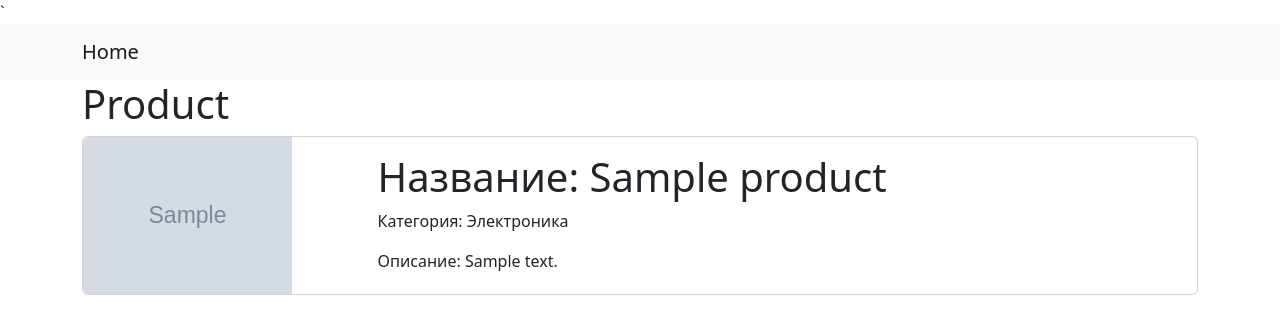
After one commit to Bandeguras/exam-8, a Django app: page /product/1/ in a window 1280 px wide. The commit adds this page. Shown: the top 334 px of the page. Run offline with Django 4.2, Linux system fonts and the light colour scheme; tables that the repository leaves empty hold one stand-in row (values such as "Sample post"); grey boxes marked "Sample" are stand-in pictures.

Commit message:
create detail view fix mistake create upload folder for product image

```diff
--- a/source/main/settings.py
+++ b/source/main/settings.py
@@ -122,3 +122,6 @@ STATIC_URL = 'static/'
 # https://docs.djangoproject.com/en/4.1/ref/settings/#default-auto-field
 
 DEFAULT_AUTO_FIELD = 'django.db.models.BigAutoField'
+
+MEDIA_ROOT = Path.joinpath(BASE_DIR, 'uploads')
+MEDIA_URL = '/media/'
--- a/source/main/urls.py
+++ b/source/main/urls.py
@@ -15,8 +15,10 @@ Including another URLconf
 """
 from django.contrib import admin
 from django.urls import path, include
+from django.conf import settings
+from django.conf.urls.static import static
 
 urlpatterns = [
     path('admin/', admin.site.urls),
     path('', include('webapp.urls')),
-]
+] + static(settings.MEDIA_URL, document_root=settings.MEDIA_ROOT)
--- a/source/webapp/models.py
+++ b/source/webapp/models.py
@@ -9,7 +9,7 @@ class Product(models.Model):
     name = models.CharField(max_length=30, verbose_name="Заголовок")
     category = models.CharField(max_length=30, choices=CATEGORY_CHOICES, verbose_name="Категория")
     description = models.TextField(max_length=3000, verbose_name="Описание", null=True, blank=True)
-    avatar = models.ImageField(blank=True, null=True, upload_to='user_avatar', verbose_name="Аватар")
+    avatar = models.ImageField(blank=True, null=True, upload_to='product_avatar', verbose_name="Аватар")
 
 
 class Review(models.Model):
--- a/source/webapp/templates/product/index.html
+++ b/source/webapp/templates/product/index.html
@@ -11,7 +11,7 @@
       <div class="col-sm-6">
         <div class="card">
           <div class="card-body" style="font-weight: bold">
-             <h2><a href="{% url 'webapp:product_index'  %}" style="text-decoration: none">{{ product.name }} </a></h2>
+             <h2><a href="{% url 'webapp:product' product.pk  %}" style="text-decoration: none">{{ product.name }} </a></h2>
             <p>{{ product.get_category_display }}</p>
               <a href=""></a>
           </div>
--- /dev/null
+++ b/source/webapp/templates/product/product_view.html
@@ -0,0 +1,34 @@
+{% extends 'base.html' %}
+
+{% block content %}
+    <h1>Product</h1>
+    <div class="card mb-3">
+        <div class="row g-0">
+            {% if product.avatar %}
+                <div class="col-md-3">
+                    <img src="{{ product.avatar.url }}" class="img-fluid rounded-start w-75">
+                </div>
+            {% endif %}
+            {% if not product.avatar %}
+            <div class="col-md-16">
+            {% else %}
+            <div class="col-md-9">
+            {% endif %}
+
+                <div class="card-body">
+                     <div class="d-flex">
+                         <h1>Название: {{ product.name }}</h1>
+                         <div class="ms-auto">
+{#                         <a href="{% url 'accounts:user_update_profile' %}" class= "btn btn-primary "><i class="bi bi-pencil mx-2" style="font-size:25px"></i></a>#}
+{#                         <a href="{% url 'accounts:user_change_password' %}" class= "btn btn-primary "><i class="bi bi-shield-fill-check mx-2" style="font-size:25px"></i></a>#}
+                         </div>
+                     </div>
+                    <p class="card-text">Категория: {{ product.get_category_display }}</p>
+                    <p class="card-text">Описание: {{ product.description }}</p>
+                </div>
+
+            </div>
+        </div>
+    </div>
+
+{% endblock %}
--- a/source/webapp/urls.py
+++ b/source/webapp/urls.py
@@ -1,9 +1,10 @@
 from django.urls import path
-from webapp.views import ProductIndexViews
+from webapp.views import ProductIndexViews, ProductView
 
 
 app_name = 'webapp'
 
 urlpatterns = [
     path('', ProductIndexViews.as_view(), name='product_index'),
+    path('product/<int:pk>/', ProductView.as_view(), name='product'),
 ]
--- a/source/webapp/views/product_views.py
+++ b/source/webapp/views/product_views.py
@@ -13,17 +13,9 @@ class ProductIndexViews(ListView):
     # ordering = ('-created_at',)
 
 #
-# class ArticleView(DetailView):
-#     template_name = 'article/article_view.html'
-#     model = Article
-#
-#     def get_context_data(self, **kwargs):
-#         context = super().get_context_data(**kwargs)
-#         article = self.object
-#         comments = article.comments.order_by('-created_at')
-#         context['comments'] = comments
-#         return context
-#
+class ProductView(DetailView):
+    template_name = 'product/product_view.html'
+    model = Product
 #
 # class MyRedirectView(RedirectView):
 #     url = 'https://ccbv.co.uk/projects/Django/4.1/django.views.generic.base/RedirectView/'
```
Also changed, not shown: source/webapp/migrations/0002_alter_product_avatar.py (added), 1 other file.
